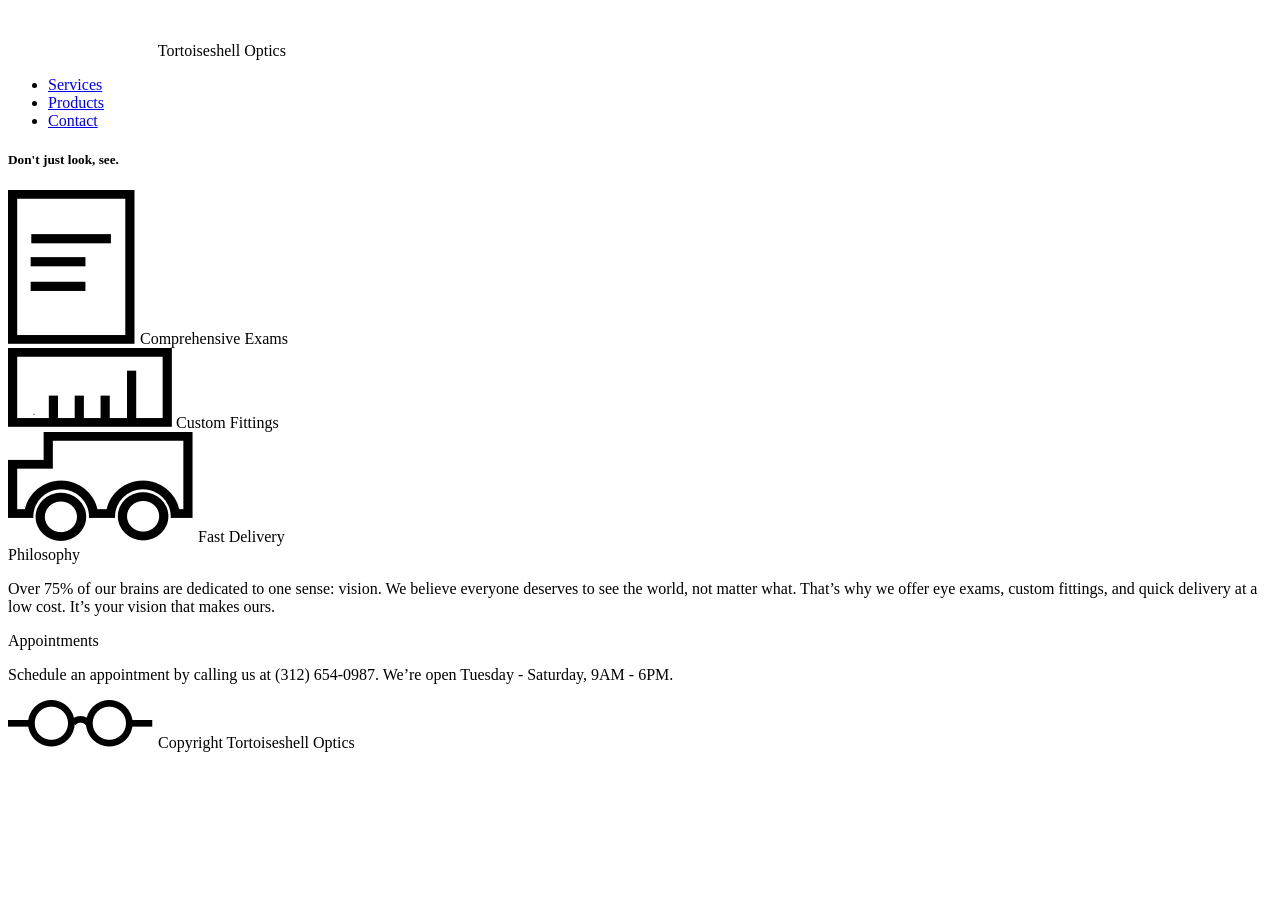
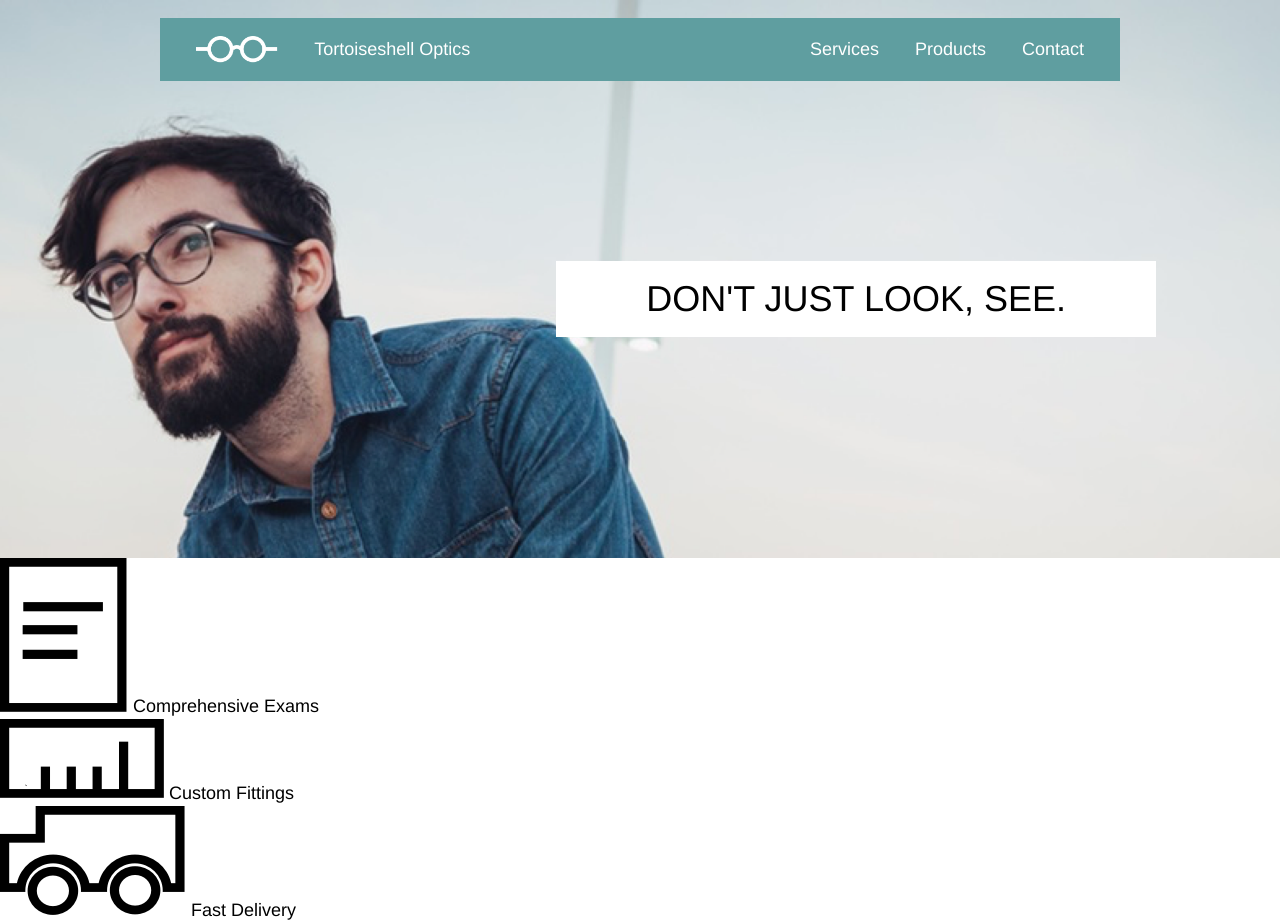
Before and after one commit to UweCode/Tortoiseshell-Optics, a plain HTML site: page index.html in a window 1280 px wide. Shown: the top 923 px of the page. Before the commit the page ends 800 px from the top, so only its background shows below. Drawn offline with Linux system fonts and the light colour scheme.

Commit message:
Css for header section.

```diff
--- a/index.html
+++ b/index.html
@@ -2,8 +2,8 @@
   <html>
     <head>
       <meta charset="utf-8">
-      <link rel="stylesheet" href="resources/css/styles.css" type="css/text">
-      <link rel="stylesheet" href="resources/css/reset.css" type="css/text">
+      <link rel="stylesheet" href="resources/css/reset.css" type="text/css">
+      <link rel="stylesheet" href="resources/css/styles.css" type="text/css">
       <title>
         Tortoiseshell Optics
       </title>
@@ -35,7 +35,9 @@
             </div>
           </header>
           <div class="banner">
-            <h5>Don't just look, see.</h5>
+            <div class="bannerText">
+              <h5>Don't just look, see.</h5>
+            </div>
           </div>
         </div>
 
--- a/resources/css/styles.css
+++ b/resources/css/styles.css
@@ -0,0 +1,81 @@
+html, body {
+  color: black;
+  font-family: Helvetica, sans-serif;
+  font-size: 18px;
+  line-height: 1.4;
+}
+
+h5 {
+  font-size: 2rem;
+  line-height: 1.2rem;
+  text-transform: uppercase;
+}
+
+/* content */
+
+.content {
+  display: flex;
+  flex-wrap: wrap;
+  justify-content: center;
+}
+
+/* header section */
+
+.headerSection {
+  background-image: url("../../resources/images/glasses-bg.png");
+  background-repeat: no-repeat;
+  background-position: center;
+  background-size: cover;
+  height: 30rem;
+  padding-top: 1rem;
+  width: 100%;
+}
+
+header {
+  background-color: cadetblue;
+  color: white;
+  font-size: 1rem;
+  display: flex;
+  justify-content: space-between;
+  align-items: center;
+  margin: 0 auto;
+  padding: 1rem 2rem;
+  max-width: 888px;
+}
+
+.headerLeft img {
+  height: 1.5rem;
+  margin-right: 2rem;
+}
+
+.headerLeft {
+  display: flex;
+  align-items: center;
+}
+
+nav ul {
+  display: inline-flex;
+}
+
+a {
+  color: white;
+  margin-left: 2rem;
+  text-decoration: none;
+}
+
+.banner {
+  display: flex;
+  justify-content: flex-end;
+  margin: 0 auto;
+  max-width: 1032px;
+}
+
+.bannerText {
+  background-color: white;
+  margin-top: 10rem;
+  padding: 1.5rem 5rem;
+}
+
+/* about section */
+
+/* footer */
```
